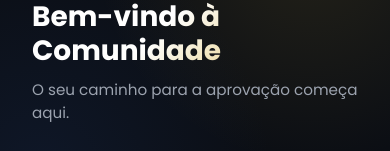
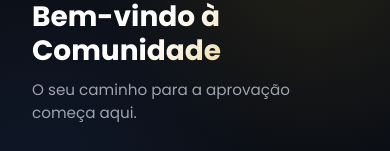
Before and after one commit to enzoiadigital-droid/comunidade-de-estudos-recorrencia, a React (Vite) app: page / in a window 390 px wide. Shown: the part 130-281 px from the top of the page. Built offline with nearby package versions, Linux system fonts and the light colour scheme; no server answers; the database is empty.

Commit message:
fix: mobile carousel native scroll and text wrap constraints

```diff
--- a/src/index.css
+++ b/src/index.css
@@ -34,9 +34,10 @@
   box-sizing: border-box;
 }
 
-html, body {
+#root {
   overflow-x: hidden;
-  max-width: 100vw;
+  width: 100%;
+  position: relative;
 }
 
 body {
--- a/src/pages/Home.module.css
+++ b/src/pages/Home.module.css
@@ -65,6 +65,7 @@
   }
   .heroContent p {
     font-size: 0.95rem;
+    max-width: 260px; /* Força a quebra após "aprovação" */
   }
 }
 
@@ -150,6 +151,8 @@
   height: 100%;
   object-fit: cover;
   transition: transform 0.4s ease;
+  -webkit-user-drag: none;
+  user-select: none;
 }
 
 .card:hover .cardImage {
```
